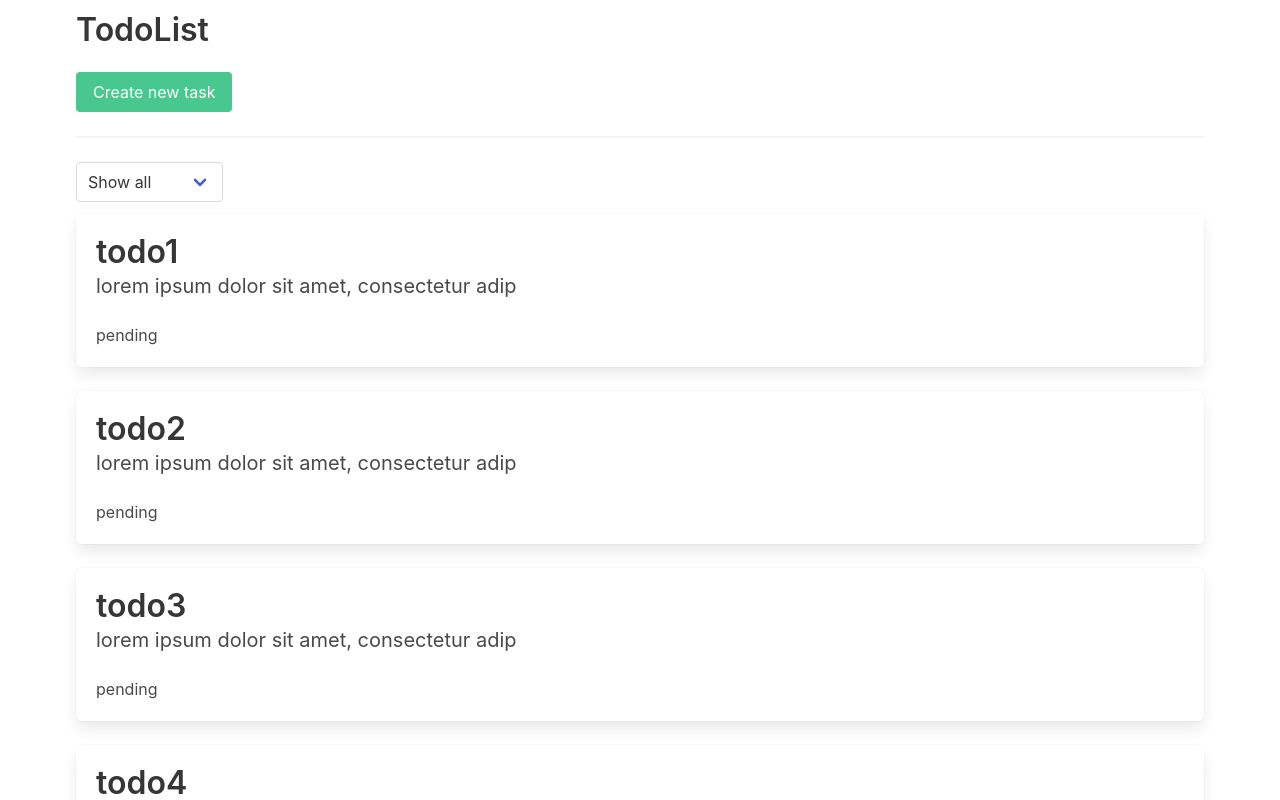
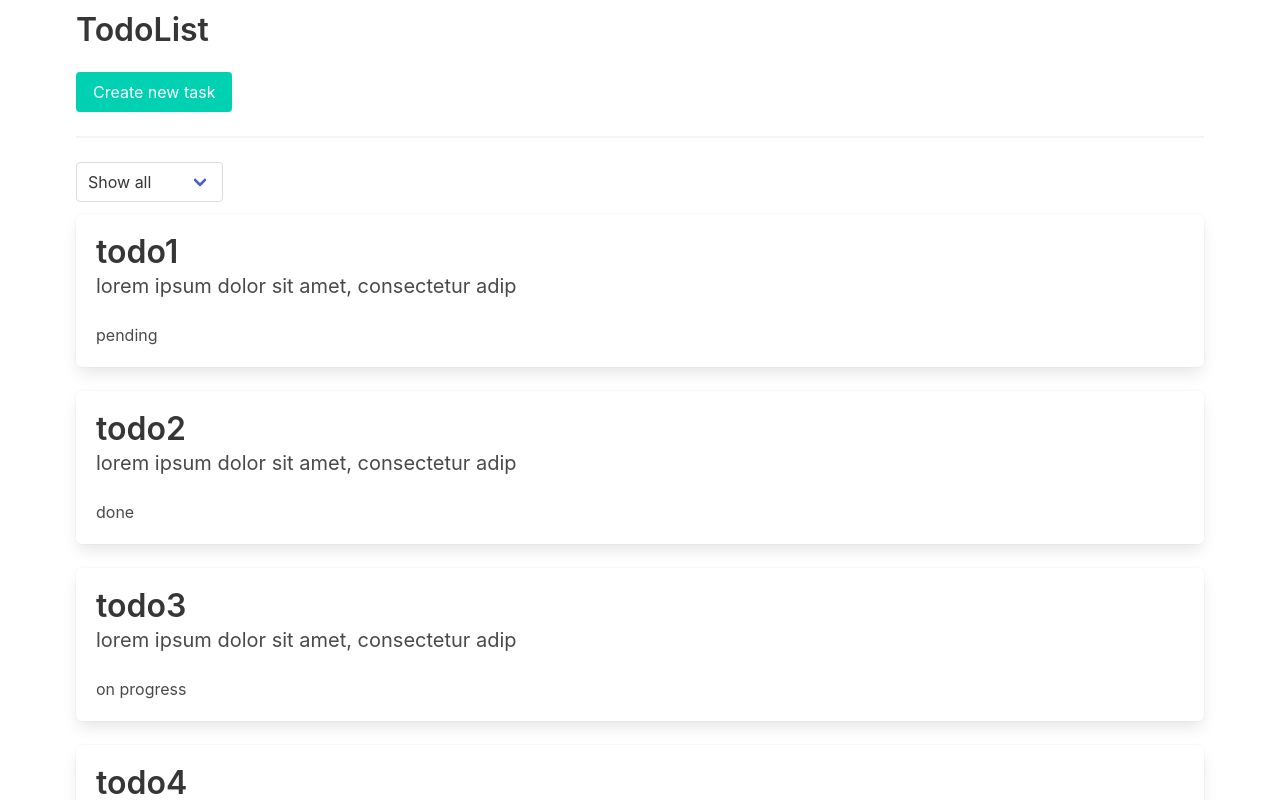
Before and after one commit to MrCano369x/exercise_todolist, a React (Vite) app in the folder frontend/: page / in a window 1280 px wide. Shown: the top 800 px of the page. Built offline with nearby package versions, Linux system fonts and the light colour scheme.

Commit message:
add filtertask feature

```diff
--- a/frontend/components/NewTaskModal.jsx
+++ b/frontend/components/NewTaskModal.jsx
@@ -32,7 +32,7 @@ export default function NewTaskModal({ state, close, func }) {
           </div>
 
           <div className="buttons">
-            <button className="button is-success">Save</button>
+            <button className="button is-primary">Save</button>
             <button className="button is-light" onClick={close}>
               Cancel
             </button>
--- a/frontend/src/App.jsx
+++ b/frontend/src/App.jsx
@@ -5,39 +5,51 @@ import useModal from "../hooks/useModal";
 
 const example_todolist = [
   {
+    id: "1",
     title: "todo1",
     description: "lorem ipsum dolor sit amet, consectetur adip",
     status: "pending",
   },
   {
+    id: "2",
     title: "todo2",
     description: "lorem ipsum dolor sit amet, consectetur adip",
-    status: "pending",
+    status: "done",
   },
   {
+    id: "3",
     title: "todo3",
     description: "lorem ipsum dolor sit amet, consectetur adip",
-    status: "pending",
+    status: "on progress",
   },
   {
+    id: "4",
     title: "todo4",
     description: "lorem ipsum dolor sit amet, consectetur adip",
-    status: "pending",
+    status: "on progress",
   },
   {
+    id: "5",
     title: "todo5",
     description: "lorem ipsum dolor sit amet, consectetur adip",
     status: "pending",
   },
   {
+    id: "6",
     title: "todo6",
     description: "lorem ipsum dolor sit amet, consectetur adip",
-    status: "pending",
+    status: "done",
   },
 ];
 
 export default function App() {
   const [todoList, setTodoList] = useState(example_todolist);
+  const [filter, setFilter] = useState("all");
+
+  const filteredTodoList =
+    filter == "all"
+      ? todoList
+      : todoList.filter((task) => task.status == filter);
 
   const addNewTask = (task) => {
     setTodoList([...todoList, task]);
@@ -55,24 +67,24 @@ export default function App() {
 
       <h1 className="title">TodoList</h1>
 
-      <button className="button is-success" onClick={openNewTaskModal}>
+      <button className="button is-primary" onClick={openNewTaskModal}>
         Create new task
       </button>
 
       <hr />
 
-      <div className="select">
+      <div className="select" onChange={(e) => setFilter(e.target.value)}>
         <select>
-          <option value="">Show all</option>
-          <option value="">Pending</option>
-          <option value="">On progress</option>
-          <option value="">Done</option>
+          <option value="all">Show all</option>
+          <option value="pending">Pending</option>
+          <option value="on progress">On progress</option>
+          <option value="done">Done</option>
         </select>
       </div>
 
       <div className="py-3">
-        {todoList.map((task) => (
-          <div className="box">
+        {filteredTodoList.map((task) => (
+          <div key={task.id} className="box">
             <h1 className="title">{task.title}</h1>
             <h2 className="subtitle">{task.description}</h2>
             <h3 className="">{task.status}</h3>
```
